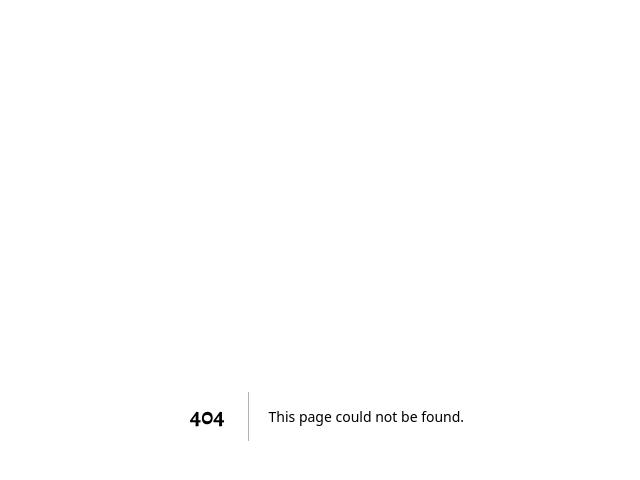
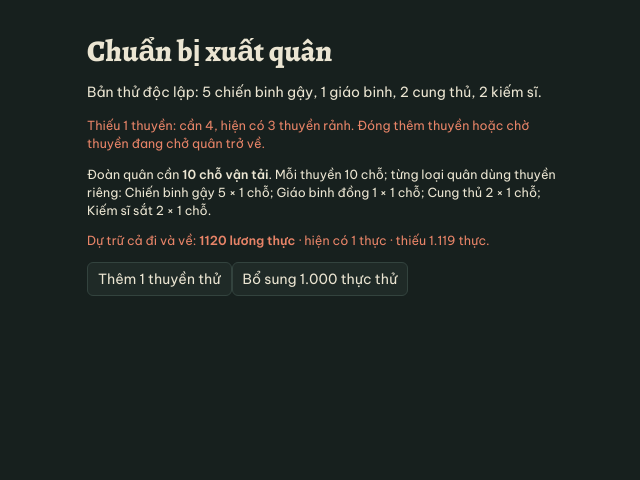
Before and after one commit to phungthienphu/dongchaythoigian, a Next.js app: page /dev/expedition in a window 1280 px wide. Before the commit this address had no page. Shown: the top 480 px of the page, without its empty margins (313-953 px from the left). Built offline with nearby package versions, Linux system fonts and the light colour scheme.

Commit message:
fix: show exact ships and food missing before expeditions

```diff
--- /dev/null
+++ b/app/dev/expedition/page.tsx
@@ -0,0 +1,7 @@
+'use client';
+import {useState} from 'react';
+import ExpeditionReadiness from '@/components/ExpeditionReadiness';
+import {expeditionReadiness} from '@/lib/expedition-readiness';
+import {newCity,G,R,idx,type Troops} from '@/lib/engine';
+function fixture(){const c=newCity(0,123);c.t.fill(G);c.seen.fill(1);c.people=[];c.camp=idx(10,10);c.era=3;c.b={[c.camp]:{k:'barracks' as const,lvl:3,doneAt:null},[idx(14,10)]:{k:'dock' as const,lvl:3,doneAt:null}};for(let y=0;y<96;y++)c.t[idx(15,y)]=R;c.transportShips=3;c.res.food=1;return c;}
+export default function Page(){const [city,setCity]=useState(fixture);const troops:Troops={club:5,spear:1,bow:2,sword:2};return <main style={{maxWidth:520,margin:'auto',padding:20}}><h1>Chuẩn bị xuất quân</h1><p>Bản thử độc lập: 5 chiến binh gậy, 1 giáo binh, 2 cung thủ, 2 kiếm sĩ.</p><ExpeditionReadiness city={city} units={troops} readiness={expeditionReadiness(city,idx(20,10),troops)}/><button onClick={()=>setCity(c=>({...c,transportShips:(c.transportShips??0)+1}))}>Thêm 1 thuyền thử</button><button onClick={()=>setCity(c=>({...c,res:{...c.res,food:1000}}))}>Bổ sung 1.000 thực thử</button></main>;}
--- /dev/null
+++ b/components/ExpeditionReadiness.tsx
@@ -0,0 +1,11 @@
+import {costText,shipPlaces,UKEYS,UNITS,type City,type Troops} from '@/lib/engine';
+import type {expeditionReadiness} from '@/lib/expedition-readiness';
+export default function ExpeditionReadiness({city,units,readiness,onDock}:{city:City;units:Troops;readiness:ReturnType<typeof expeditionReadiness>;onDock?:()=>void}){
+ const r=readiness,food=r.supplies?.food,missing=food===undefined?0:Math.max(0,Math.ceil(food-city.res.food));
+ return <section className="small" aria-label="Điều kiện xuất quân">
+  <p role="status" className={r.reason?'err':'ok'}>{r.message}</p>
+  {r.places>0&&<p>Đoàn quân cần <b>{r.places} chỗ vận tải</b>. Mỗi thuyền 10 chỗ; từng loại quân dùng thuyền riêng: {UKEYS.filter(u=>units[u]).map(u=>`${UNITS[u].n} ${units[u]} × ${shipPlaces(u)} chỗ`).join('; ')}.</p>}
+  {food!==undefined?<p className={missing?'err':''}>Dự trữ cả đi và về: <b>{costText({food})}</b> · hiện có {Math.floor(city.res.food).toLocaleString('vi-VN')} thực{missing?` · thiếu ${missing.toLocaleString('vi-VN')} thực`: ' · đủ lương thực'}.</p>:<p>Chưa tính được dự trữ lương thực: cần xác định được tuyến đường trước.</p>}
+  {(r.reason==='ships'||r.reason==='dock')&&onDock&&<button type="button" onClick={onDock}>Mở Bến cảng và thuyền</button>}
+ </section>;
+}
--- /dev/null
+++ b/lib/expedition-readiness.ts
@@ -0,0 +1,17 @@
+import {armyStagingTiles,buildings,expeditionPlan,isBuildingActive,marchSupplies,shipPlaces,shipsFree,shipsNeeded,UKEYS,type City,type Troops} from './engine';
+/** A read-only route probe distinguishes capacity from an impossible route.
+ * Extra ships exist only on this shallow diagnostic copy; nothing is reserved. */
+export function expeditionReadiness(c:City,to:number,units:Troops){
+ const places=UKEYS.reduce((n,u)=>n+(units[u]??0)*shipPlaces(u),0),required=shipsNeeded(units),free=shipsFree(c);
+ const plan=places?expeditionPlan(c,to,units):null;
+ const common={places,required,free,plan,supplies:plan?marchSupplies(units,plan.duration,c.era):null};
+ if(!places)return {...common,reason:'troops' as const,message:'Chọn ít nhất một chiến binh để lập hành trình.'};
+ if(plan)return {...common,reason:null,message:plan.ships?`Cần ${plan.ships} thuyền; hiện ${free} thuyền rảnh, đủ vận chuyển. Thuyền được giữ tới khi quân trở về.`:'Có đường bộ đã khám phá tới mục tiêu; không cần thuyền.'};
+ const home=buildings(c).find(([,b])=>b.k==='barracks'&&isBuildingActive(b))?.[0]??c.camp;
+ if(!armyStagingTiles(c,1,home).length)return {...common,reason:'exit' as const,message:'Trại lính bị bịt lối ra. Chừa ô đất trống nối ra ngoài hoặc đặt cổng thay tường; đóng thêm thuyền không giải quyết được lối ra bị chắn.'};
+ const docks=buildings(c).filter(([,b])=>b.k==='dock'&&isBuildingActive(b));
+ if(!docks.length)return {...common,reason:'dock' as const,message:`Chưa có đường bộ và chưa có Bến cảng hoạt động. Xây hoặc sửa Bến cảng sát đoạn sông cần đi qua, rồi khám phá tuyến. Nếu phải vượt sông, đoàn đã chọn cần ${required} thuyền.`};
+ const probe=expeditionPlan({...c,transportShips:(c.transportShips??0)+required},to,units);
+ if(probe)return {...common,supplies:marchSupplies(units,probe.duration,c.era),reason:'ships' as const,message:`Thiếu ${Math.max(0,probe.ships-free)} thuyền: cần ${probe.ships}, hiện có ${free} thuyền rảnh. Đóng thêm thuyền hoặc chờ thuyền đang chở quân trở về.`};
+ return {...common,reason:'route' as const,message:`Chưa có tuyến đã khám phá từ trại lính tới mục tiêu qua đoạn sông nối với cảng. Núi và công trình cũng có thể chặn lối. Hiện ${free} thuyền rảnh; ${required} thuyền là yêu cầu chở đoàn này nếu vượt sông. Thêm thuyền chưa giải quyết được đường bị chắn.`};
+}
```
Also changed, not shown: components/Game.tsx (+7 -3 lines), 1 other file (tests, documents, lock files or other folders).
